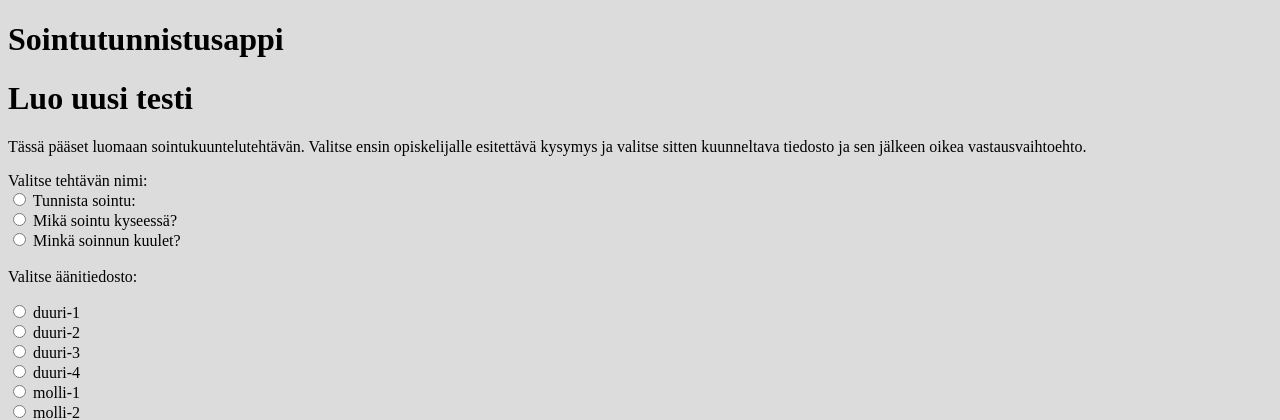
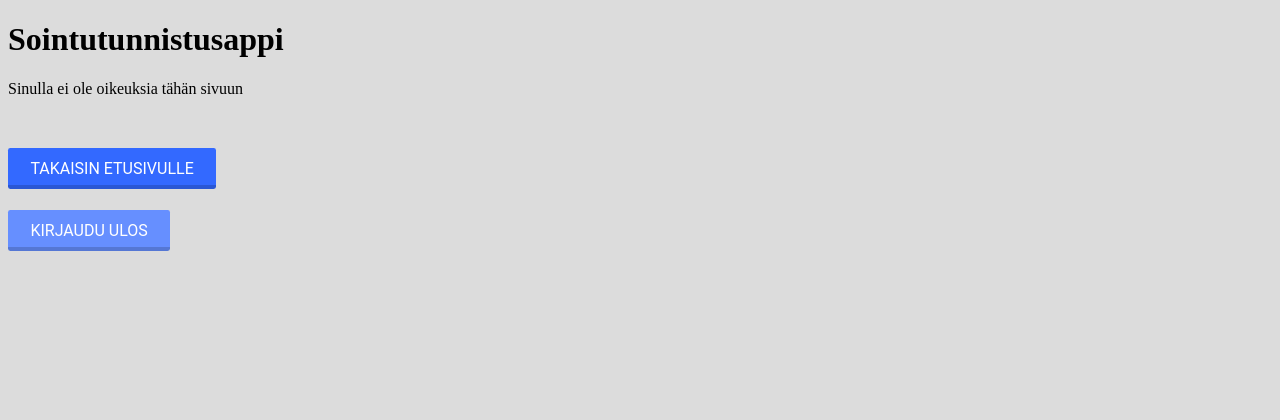
Before and after one commit to AnttiHal/tietokantasovellus, a Flask app: page /newtest in a window 1280 px wide. Shown: the top 420 px of the page. After the commit the page ends 251 px from the top, so only its background shows below. Run offline with Flask 2, Linux system fonts and the light colour scheme.

Commit message:
add user rights check

```diff
--- a/templates/newtest.html
+++ b/templates/newtest.html
@@ -1,6 +1,8 @@
 {% extends "layout.html" %}
 {% block content %}
+{% if session.admin == True %}
 <h1>Luo uusi testi</h1>
+
 <p>Tässä pääset luomaan sointukuuntelutehtävän.
     Valitse ensin opiskelijalle esitettävä kysymys ja valitse sitten kuunneltava tiedosto ja sen jälkeen oikea vastausvaihtoehto.</p>
 <form action="/create" method="POST">
@@ -36,4 +38,7 @@
     </p>
     <input type="submit" value="Luo testi">
     </form>
+    {%else%}
+    <p>Sinulla ei ole oikeuksia tähän sivuun</p>
+    {%endif%}
     {% endblock %}
```
